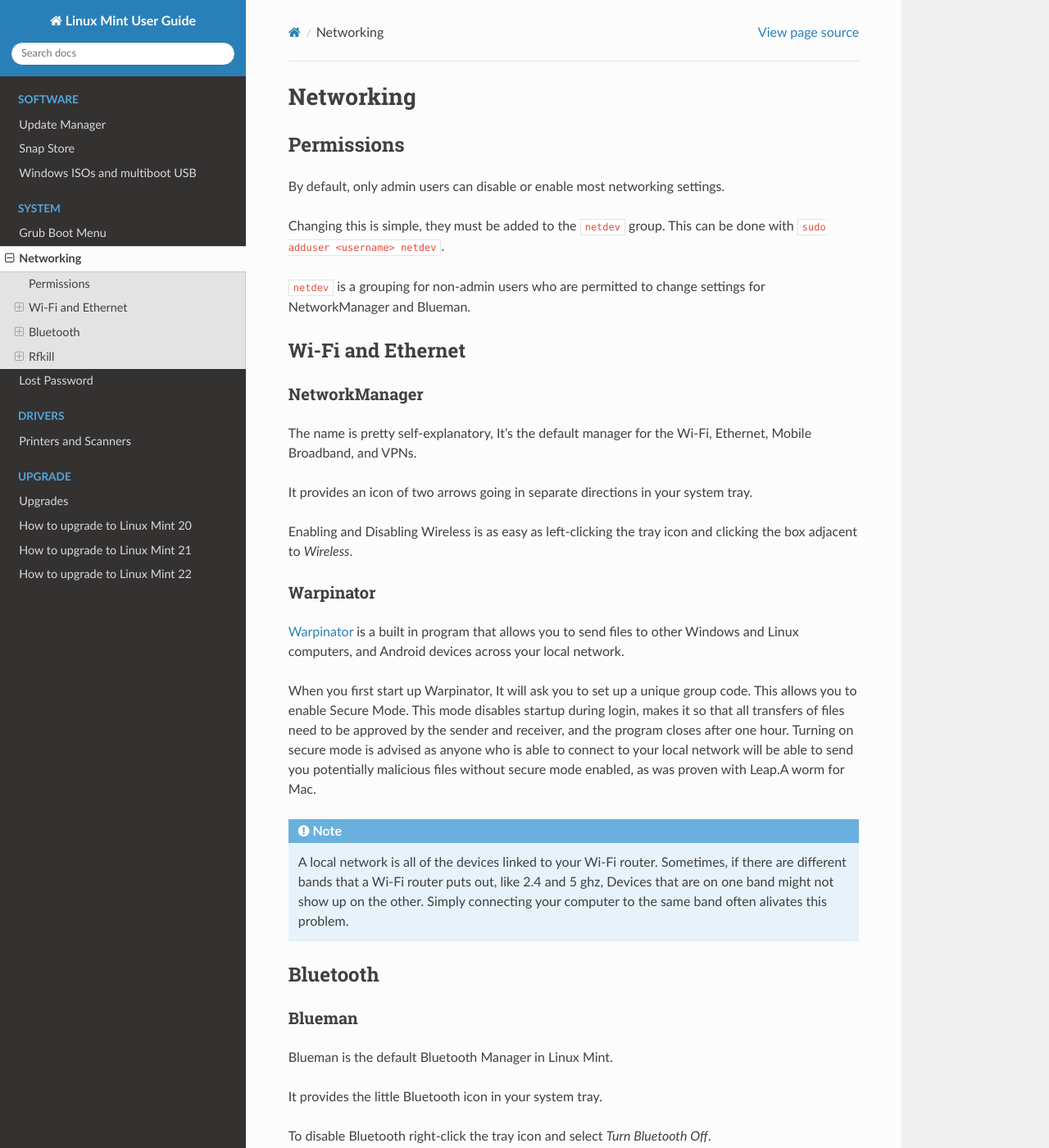
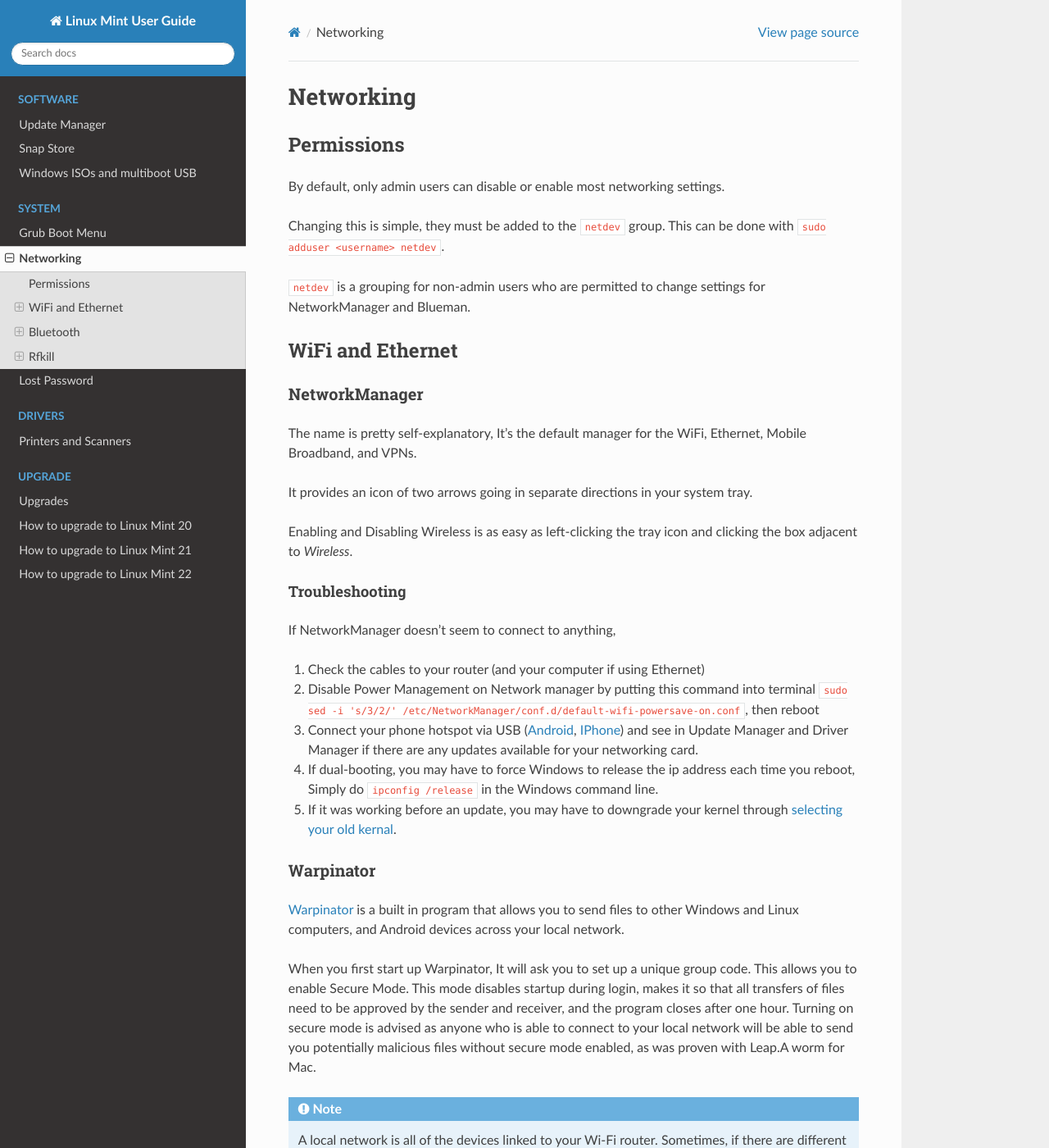
Before and after one commit to linuxmint/doc-user-guide, a Sphinx documentation site: the page built from docs/networking.rst, in a window 1280 px wide and 1400 px high. Shown: the whole window at 82% size. Built offline with Sphinx 7.4.7 and the Read the Docs theme 3.1.0, drawn with Linux system fonts in a browser that asks for light colours.

Commit message:
+ troubleshoot networking.rst

```diff
--- a/docs/networking.rst
+++ b/docs/networking.rst
@@ -12,17 +12,28 @@
 
 ``netdev`` is a grouping for non-admin users who are permitted to change settings for NetworkManager and Blueman.
 
-Wi-Fi and Ethernet
+WiFi and Ethernet
 ==================
 
 NetworkManager
 ---------------
 
-The name is pretty self-explanatory, It's the default manager for the Wi-Fi, Ethernet, Mobile Broadband, and VPNs.
+The name is pretty self-explanatory, It's the default manager for the WiFi, Ethernet, Mobile Broadband, and VPNs.
 
 It provides an icon of two arrows going in separate directions in your system tray.
 
 Enabling and Disabling Wireless is as easy as left-clicking the tray icon and clicking the box adjacent to `Wireless`.
+
+Troubleshooting
+^^^^^^^^^^^^^^^
+
+If NetworkManager doesn't seem to connect to anything,
+
+1. Check the cables to your router (and your computer if using Ethernet)
+2. Disable Power Management on Network manager by putting this command into terminal ``sudo sed -i 's/3/2/' /etc/NetworkManager/conf.d/default-wifi-powersave-on.conf``, then reboot
+3. Connect your phone hotspot via USB (`Android <https://support.google.com/android/answer/9059108>`_, `IPhone <https://support.apple.com/en-us/111785>`_) and see in Update Manager and Driver Manager if there are any updates available for your networking card.
+4. If dual-booting, you may have to force Windows to release the ip address each time you reboot, Simply do ``ipconfig /release`` in the Windows command line.
+5. If it was working before an update, you may have to downgrade your kernel through `selecting your old kernal <https://linuxmint-user-guide.readthedocs.io/en/latest/mintupdate.html#selecting-a-kernel>`_.
 
 Warpinator
 -----------
```
